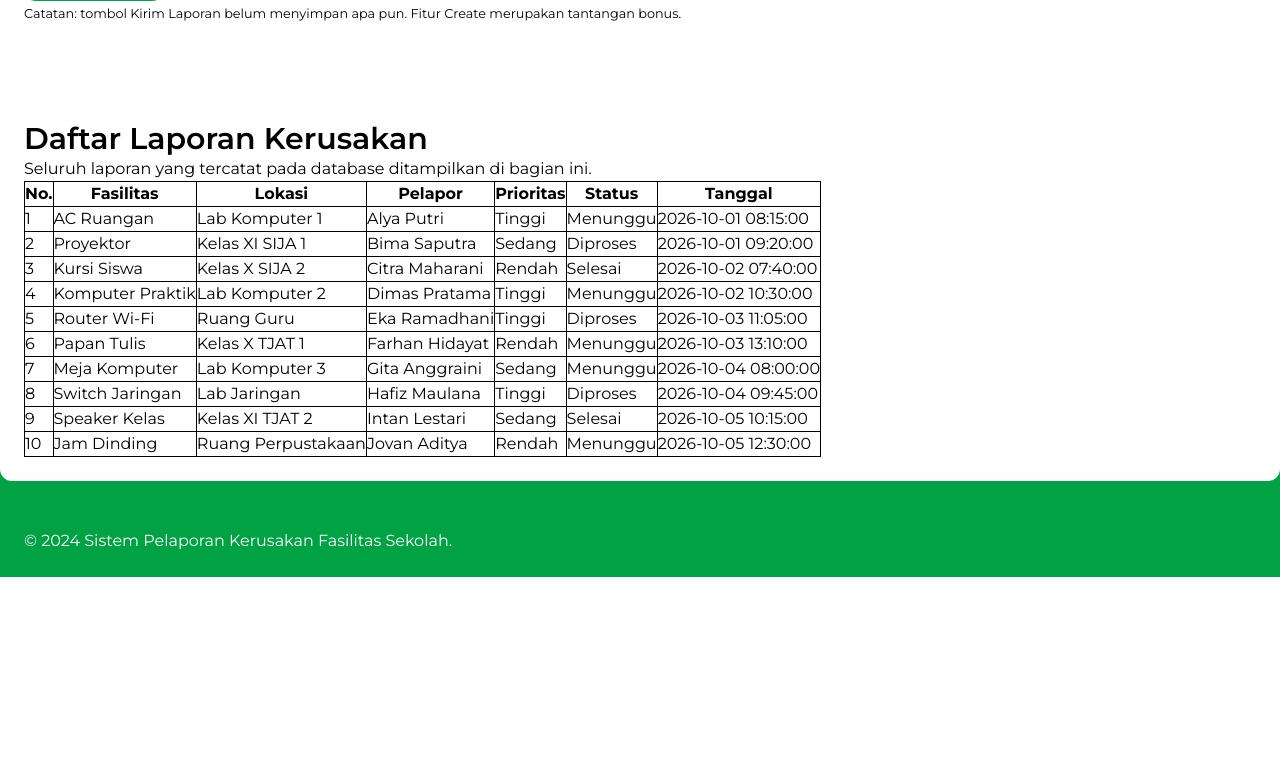
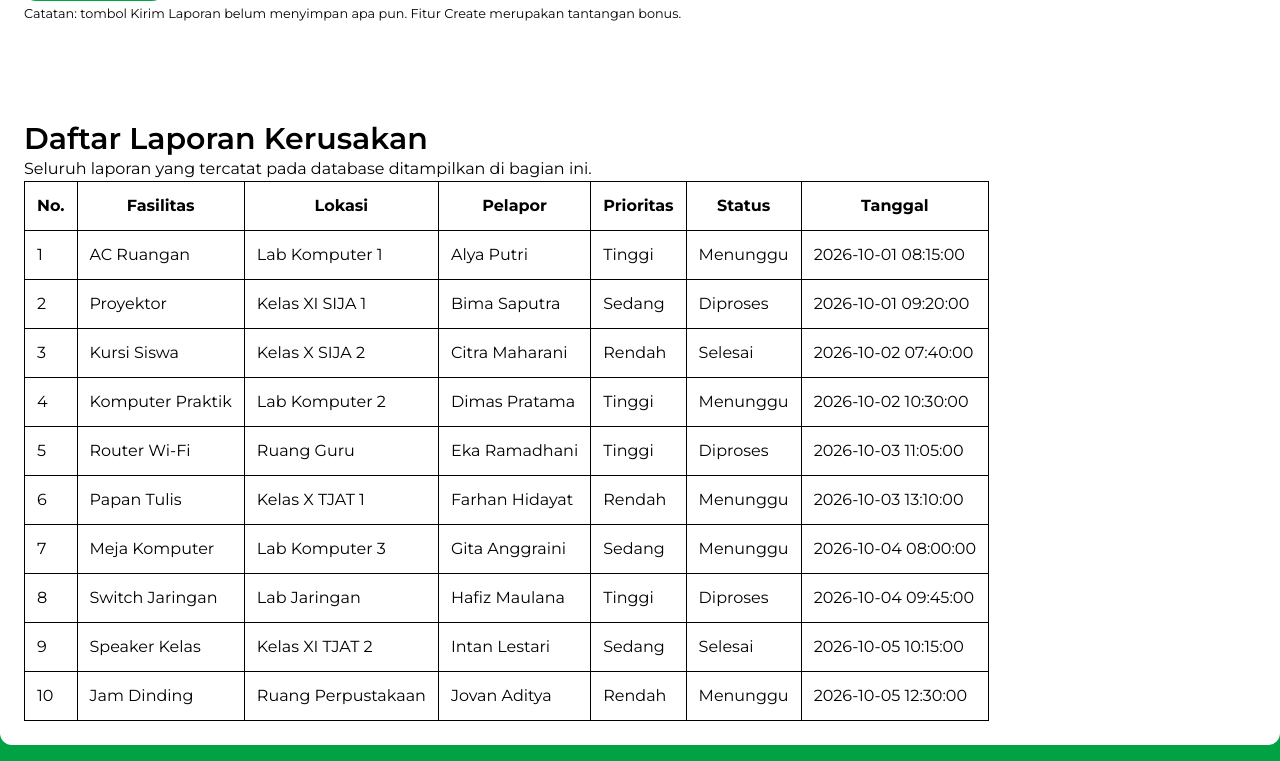
Before and after one commit to CreamyOvO/STS_DTP_SD, a PHP site: page / in a window 1280 px wide. Shown: the part 752-1513 px from the top of the page. Before the commit the page ends 1329 px from the top, so only its background shows below. Run offline with PHP 8.4, Linux system fonts and the light colour scheme; data comes from the database, SQL or seed files in the repository.

Commit message:
finishing

```diff
--- a/index.php
+++ b/index.php
@@ -128,13 +128,13 @@ if (isset($_POST['submit'])) {
             <table class="border-collapse border-spacing-5 border border-black">
                 <thead>
                     <tr>
-                        <th scope="col" class="border border-black">No.</th>
-                        <th scope="col" class="border border-black">Fasilitas</th>
-                        <th scope="col" class="border border-black">Lokasi</th>
-                        <th scope="col" class="border border-black">Pelapor</th>
-                        <th scope="col" class="border border-black">Prioritas</th>
-                        <th scope="col" class="border border-black">Status</th>
-                        <th scope="col" class="border border-black">Tanggal</th>
+                        <th scope="col" class="border border-black p-3">No.</th>
+                        <th scope="col" class="border border-black p-3">Fasilitas</th>
+                        <th scope="col" class="border border-black p-3">Lokasi</th>
+                        <th scope="col" class="border border-black p-3">Pelapor</th>
+                        <th scope="col" class="border border-black p-3">Prioritas</th>
+                        <th scope="col" class="border border-black p-3">Status</th>
+                        <th scope="col" class="border border-black p-3">Tanggal</th>
                     </tr>
                 </thead>
                 <tbody>
@@ -142,13 +142,13 @@ if (isset($_POST['submit'])) {
                     while ($data = mysqli_fetch_assoc($laporan)) {
                     ?>
                     <tr>
-                        <td class="border border-black"><?= $data['id_laporan'] ?></td>
-                        <td class="border border-black"><?= $data['nama_fasilitas'] ?></td>
-                        <td class="border border-black"><?= $data['lokasi'] ?></td>
-                        <td class="border border-black"><?= $data['nama_pelapor'] ?></td>
-                        <td class="border border-black"><?= $data['prioritas'] ?></td>
-                        <td class="border border-black"><?= $data['status'] ?></td>
-                        <td class="border border-black"><?= $data['tanggal_laporan'] ?></td>
+                        <td class="border border-black p-3"><?= $data['id_laporan'] ?></td>
+                        <td class="border border-black p-3"><?= $data['nama_fasilitas'] ?></td>
+                        <td class="border border-black p-3"><?= $data['lokasi'] ?></td>
+                        <td class="border border-black p-3"><?= $data['nama_pelapor'] ?></td>
+                        <td class="border border-black p-3"><?= $data['prioritas'] ?></td>
+                        <td class="border border-black p-3"><?= $data['status'] ?></td>
+                        <td class="border border-black p-3"><?= $data['tanggal_laporan'] ?></td>
                     </tr>
                     <?php
                     };
```
